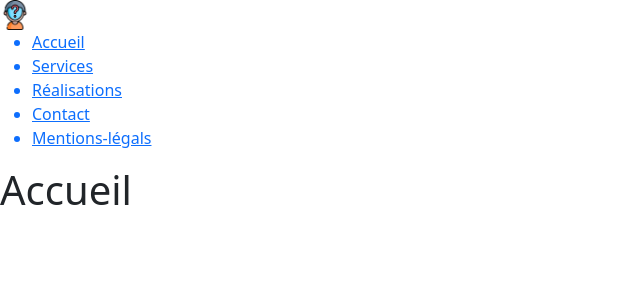
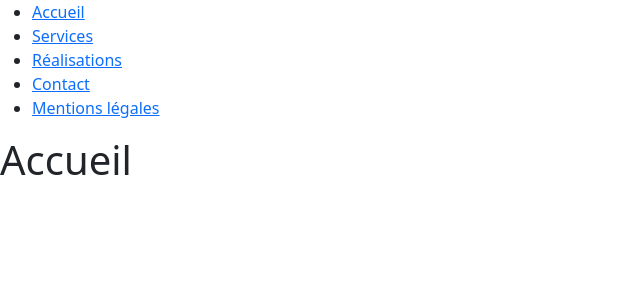
Before and after one commit to Choub-prog/Devoir-react, a React (Create React App) app: page / in a window 1280 px wide. Shown: the top 300 px of the page, without its empty margins (0-640 px from the left). Built offline with nearby package versions, Linux system fonts and the light colour scheme.

Commit message:
feat(js):In Nav.js, about link issue was fixe

```diff
--- a/src/components/Nav.js
+++ b/src/components/Nav.js
@@ -5,34 +5,23 @@ const Nav = () => {
     return (
         <header >
             <nav >
-                <div>
-                    <img src="assets/favicon/anonym.png" alt="logo" width={30} />
-                    <div>
-            <ul >
-                <Link to="/">
-                    <li>Accueil
-                    </li>
-                </Link>
-
-                <Link to="/services">
-                    <li>Services
-                    </li>
-                </Link>
-                <Link to="/projects">
-                    <li>Réalisations
-                    </li>
-                </Link>
-                    <Link to="/contact">
-                    <li>Contact
-                    </li>
-                </Link>
-                <Link to="/legal-notices">
-                    <li>Mentions-légals
-                    </li>
-                </Link>
+            <ul>
+            <li>
+                <Link to="/" >Accueil</Link>
+            </li>
+            <li>
+                <Link to="/services" >Services</Link>
+            </li>
+            <li>
+                <Link to="/projects" >Réalisations</Link>
+            </li>
+            <li>
+                <Link to="/contact" >Contact</Link>
+            </li>
+            <li>
+                <Link to="/" >Mentions légales</Link>
+            </li>
             </ul>
-            </div>
-            </div>
             </nav>
         </header>
     );
```
